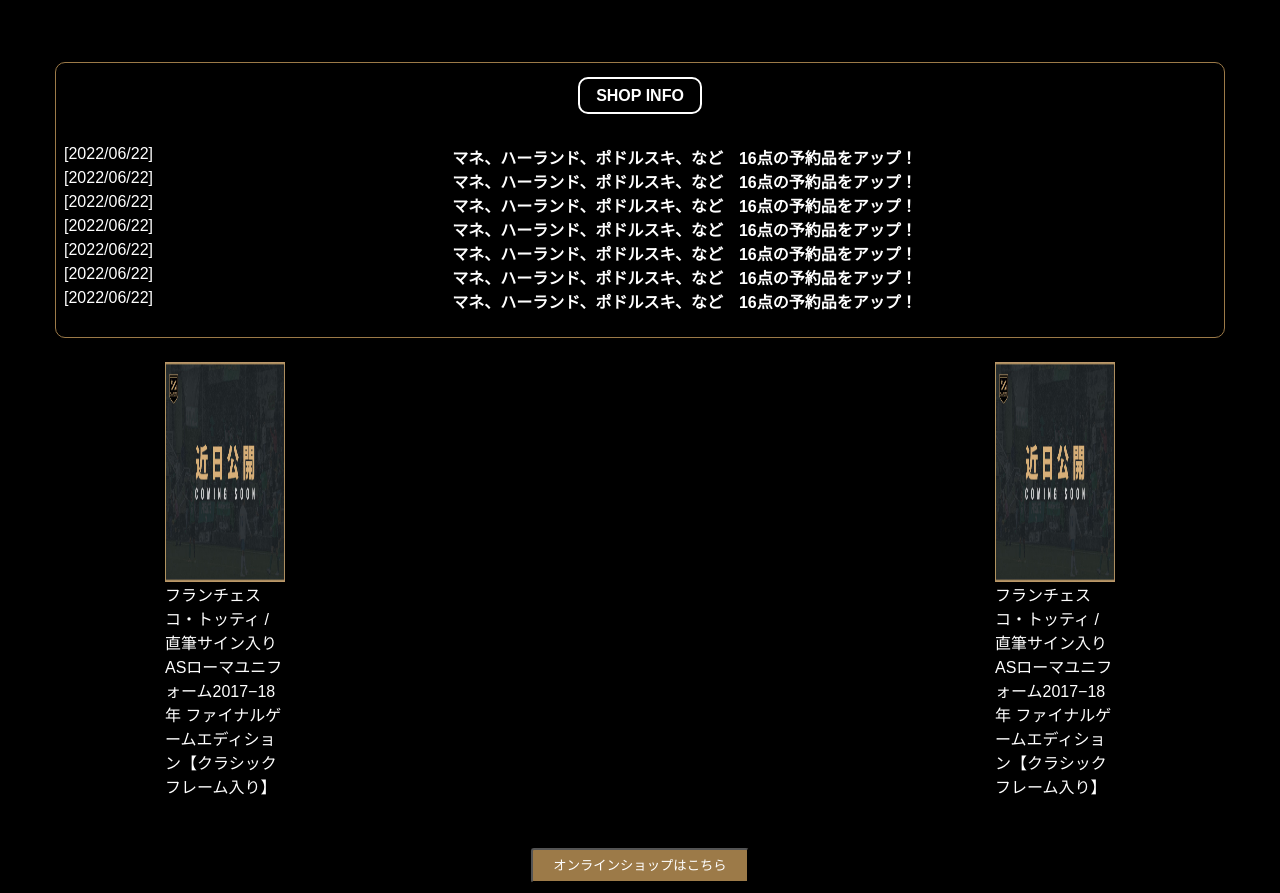
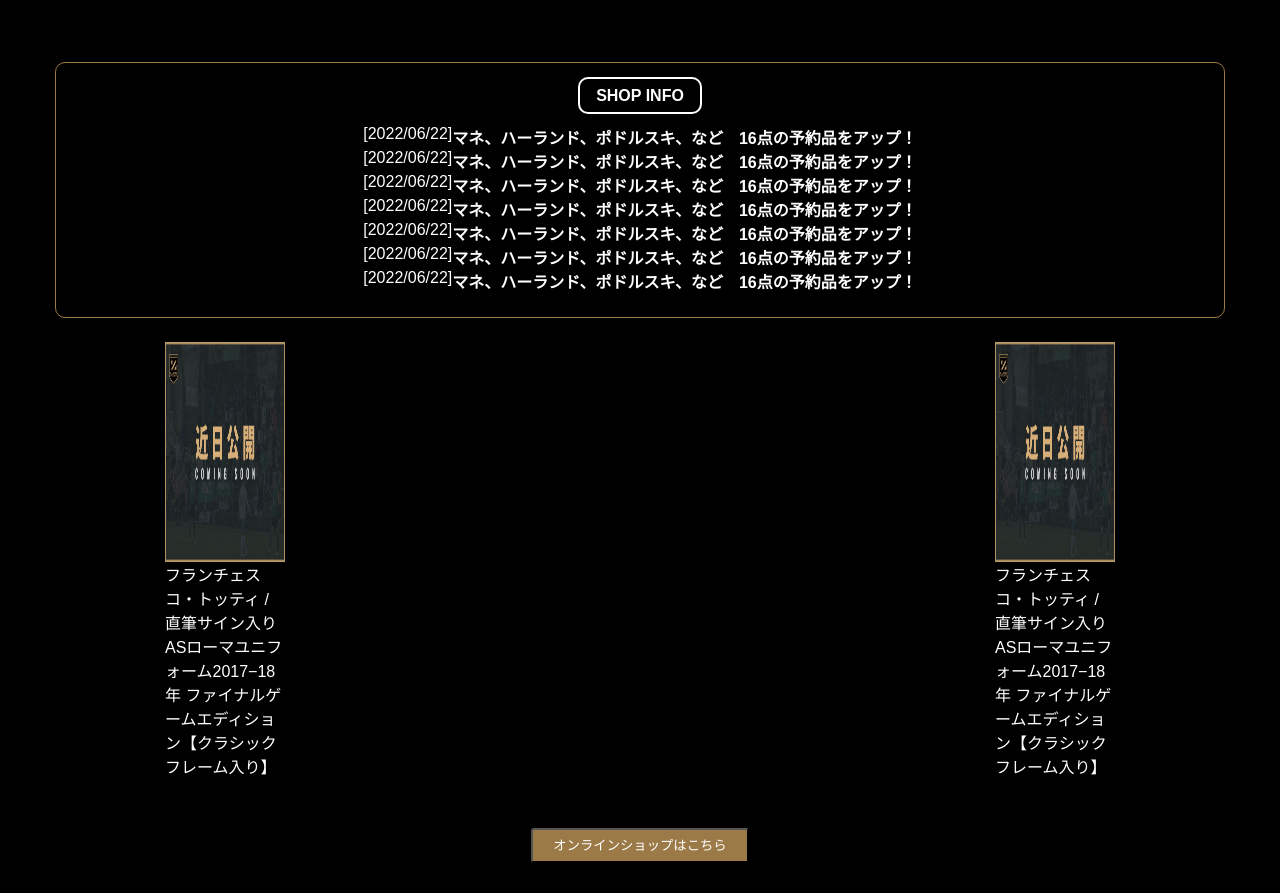
Before and after one commit to Arai-nexus/CSS_practice, a plain HTML site: page index.html in a window 1280 px wide. Shown: the part 1743-2636 px from the top of the page. Drawn offline with nearby package versions, Linux system fonts and the light colour scheme.

Commit message:
SHOP INFO修正

```diff
--- a/header.css
+++ b/header.css
@@ -150,7 +150,6 @@
 
   .flex {
     display: flex;
-    justify-content: space-between;
   }
 
   .between {
--- a/index.css
+++ b/index.css
@@ -32,7 +32,7 @@
 
   .news {
     text-align: center;
-    font-size: 30px;
+    font-size: 25px;
     font-family: "Oswald";
     margin: 20px 0px 20px 0px;
   }
@@ -376,12 +376,11 @@
   }
 
   .margin-top {
-    margin-top: 40px;
+    margin-top: 20px;
   }
 
   .info-sentence {
     font-weight: bold;
-    margin:auto;
   }
 
   .shop-info-example {
@@ -535,6 +534,10 @@
     border-radius: 3px;
   }
 
+  .three-news-img:last-child {
+    display: none;
+  }
+
   .container .three-news-img {
       width: 33%;
   }
--- a/index.html
+++ b/index.html
@@ -147,31 +147,31 @@
         </div>
         <div class="shop-info-contents">
             <span class="shop-info">SHOP INFO</span>
-            <div class="flex justify-center margin-top">
+            <div class="flex justify-content justify-content margin-top">
                 <span class="info-date">[2022/06/22]</span>
                 <span class="info-sentence"> マネ、ハーランド、ポドルスキ、など　16点の予約品をアップ！</span>
             </div>
-            <div class="flex">
+            <div class="flex justify-content">
                 <span class="info-date">[2022/06/22]</span>
                 <span class="info-sentence"> マネ、ハーランド、ポドルスキ、など　16点の予約品をアップ！</span>
             </div>
-            <div class="flex">
+            <div class="flex justify-content">
                 <span class="info-date">[2022/06/22]</span>
                 <span class="info-sentence"> マネ、ハーランド、ポドルスキ、など　16点の予約品をアップ！</span>
             </div>
-            <div class="flex">
+            <div class="flex justify-content">
                 <span class="info-date">[2022/06/22]</span>
                 <span class="info-sentence"> マネ、ハーランド、ポドルスキ、など　16点の予約品をアップ！</span>
             </div>
-            <div class="flex">
+            <div class="flex justify-content">
                 <span class="info-date">[2022/06/22]</span>
                 <span class="info-sentence"> マネ、ハーランド、ポドルスキ、など　16点の予約品をアップ！</span>
             </div>
-            <div class="flex">
+            <div class="flex justify-content">
                 <span class="info-date">[2022/06/22]</span>
                 <span class="info-sentence"> マネ、ハーランド、ポドルスキ、など　16点の予約品をアップ！</span>
             </div>
-            <div class="flex">
+            <div class="flex justify-content">
                 <span class="info-date">[2022/06/22]</span>
                 <span class="info-sentence"> マネ、ハーランド、ポドルスキ、など　16点の予約品をアップ！</span>
             </div>
```
